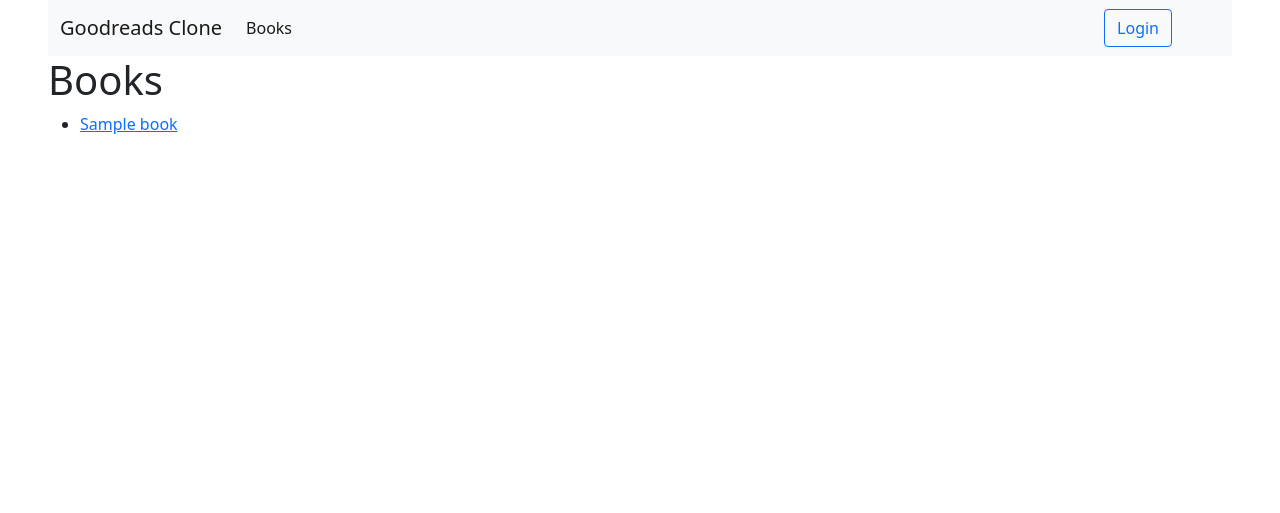
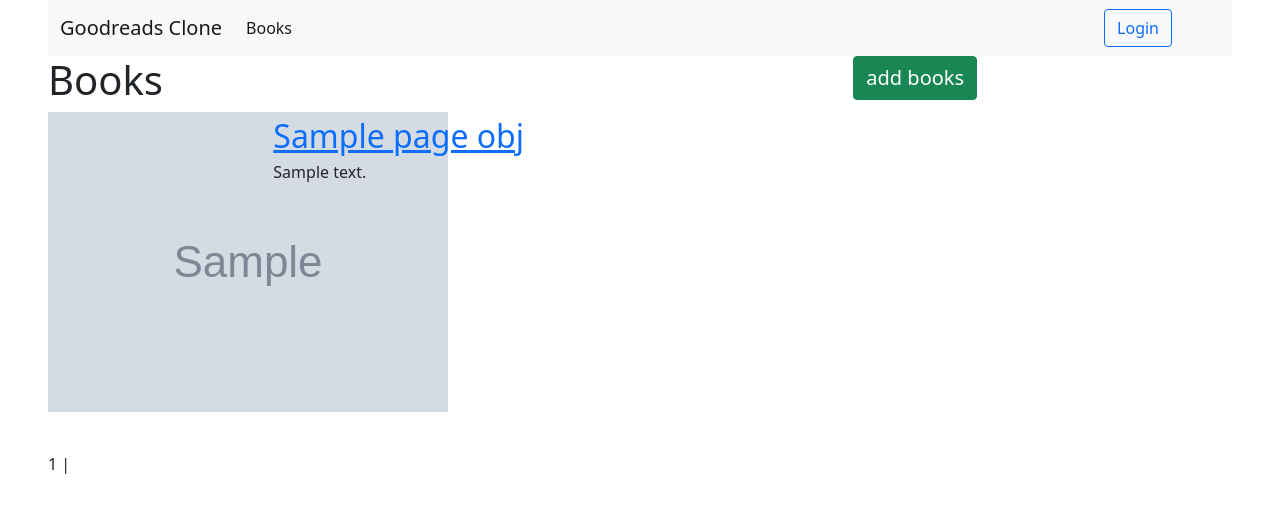
Before and after one commit to Bekmurodo/Goodreads, a Django app: template books/templates/books/list.html in a window 1280 px wide. Shown: the top 513 px of the page. Run offline with Django 5.2, Linux system fonts and the light colour scheme; the template is opened without the code that fills it: most values are stand-ins (such as "Sample title", 1, 10 or a date in 2020); grey boxes marked "Sample" are stand-in pictures.

Commit message:
Update list.html

```diff
--- a/books/templates/books/list.html
+++ b/books/templates/books/list.html
@@ -4,18 +4,63 @@
 
 
 {% block content %}
+<div class="row">
+    <div class="col-8">
+        <h1>Books </h1>
+    </div>
+    <div class="col-2">
+          <a class="btn btn-success fs-5" href="{% url 'books:add_book' %}">add books</a>
+    </div>
+</div>
 
-<h1>Books </h1>
 
-{% if books %}
-    <ul>
-        {% for book in books %}
-        <li>
-            <a href="{% url 'books:detail' book.id %}"> {{ book.title }} </a>
-        </li>
-         <br>
+{% if page_obj %}
+        {% for book in page_obj.object_list %}
+        <div class="row mb-4">
+            <div class="col-2">
+                 <img class="cover-pic" src="{{ book.cover_picture.url }}">
+            </div>
+
+            <div class="col-6 ms-4">
+                 <a class="cover-pic fs-2" href="{% url 'books:detail' book.id %}"> {{ book.title }} </a>
+                <p>
+                    {{ book.description }}
+                </p>
+            </div>
+        </div>
+
         {% endfor %}
-    </ul>
+
+    <nav>
+        <ul class="pagination">
+            {% if page_obj.has_previous %}
+                <li class="page-item"><a class="page-link" href="?page=1">&laquo; first</a> </li>
+                <li class="page-item"><a class="page-link" href="?page=?page={{ page_obj.previous_page_number }}">previous</a> </li>
+            {% endif %}
+        </ul>
+    </nav>
+
+
+
+
+
+
+
+
+
+
+
+
+        {% if page_obj.has_previous %}
+            <a href="{% url 'books:list' %}?page={{ page_obj.previous_page_number }}">previous</a> |
+        {% endif %}
+
+        {{ page_obj.number }} |
+
+        {% if page_obj.has_next %}
+            <a href="{% url 'books:list' %}?page={{ page_obj.next_page_number }}">next</a>
+        {% endif %}
+
 {% else %}
     No books found
 {% endif %}
```
